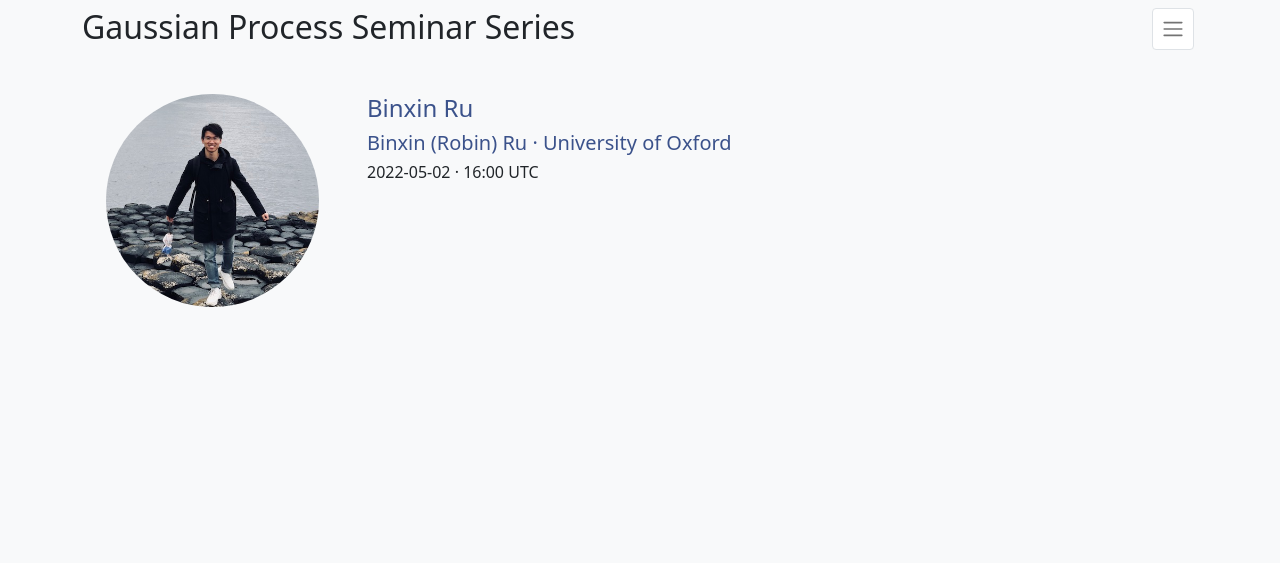
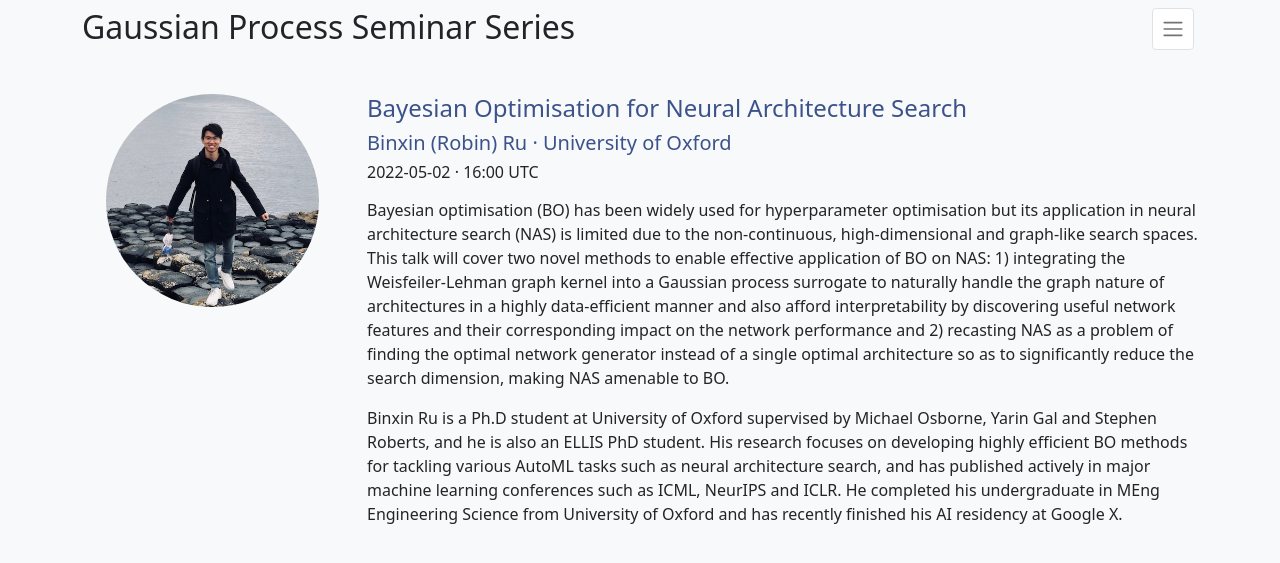
Before and after one commit to gp-seminar-series/gp-seminar-series.github.io, a Jekyll site: the page built from _posts/current/2022-05-02-binxin-ru.md, in a window 1280 px wide. Shown: the top 563 px of the page. Built offline with Jekyll 4.4.1, drawn with Linux system fonts in a browser that asks for light colours; nearby versions of some CDN libraries.

Commit message:
Add bio and abstract.

```diff
--- a/_posts/current/2022-05-02-binxin-ru.md
+++ b/_posts/current/2022-05-02-binxin-ru.md
@@ -2,4 +2,10 @@
 author: Binxin (Robin) Ru
 institution: University of Oxford
 author_url: https://rubinxin.github.io
+title: Bayesian Optimisation for Neural Architecture Search
+highlight: true
 ---
+
+Bayesian optimisation (BO) has been widely used for hyperparameter optimisation but its application in neural architecture search (NAS) is limited due to the non-continuous, high-dimensional and graph-like search spaces. This talk will cover two novel methods to enable effective application of BO on NAS: 1) integrating the Weisfeiler-Lehman graph kernel into a Gaussian process surrogate to naturally handle the graph nature of architectures in a highly data-efficient manner and also afford interpretability by discovering useful network features and their corresponding impact on the network performance and 2) recasting NAS as a problem of finding the optimal network generator instead of a single optimal architecture so as to significantly reduce the search dimension, making NAS amenable to BO.
+
+Binxin Ru is a Ph.D student at University of Oxford supervised by Michael Osborne, Yarin Gal and Stephen Roberts, and he is also an ELLIS PhD student. His research focuses on developing highly efficient BO methods for tackling various AutoML tasks such as neural architecture search, and has published actively in major machine learning conferences such as ICML, NeurIPS and ICLR. He completed his undergraduate in MEng Engineering Science from University of Oxford and has recently finished his AI residency at Google X.
```
Also changed, not shown: _posts/current/2022-04-25-theo-galy-fajou.md (+0 -1 lines).
